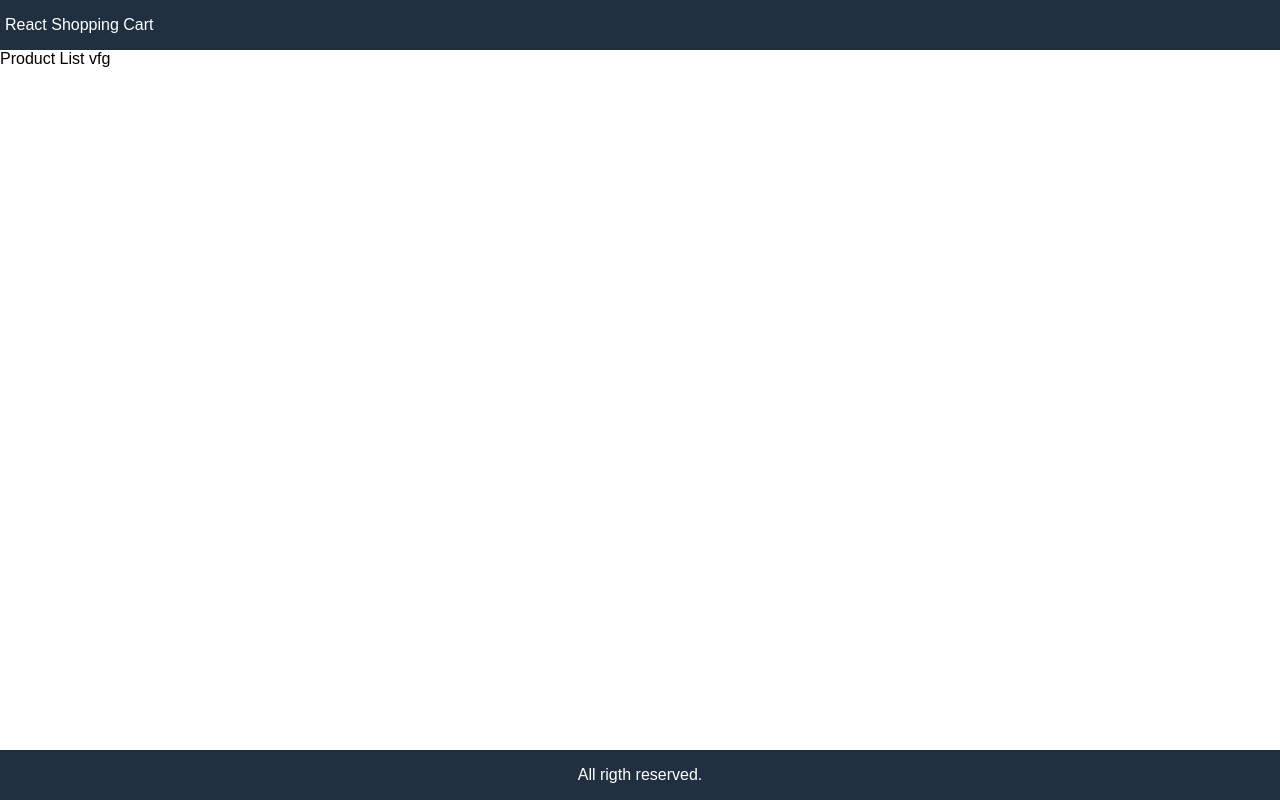
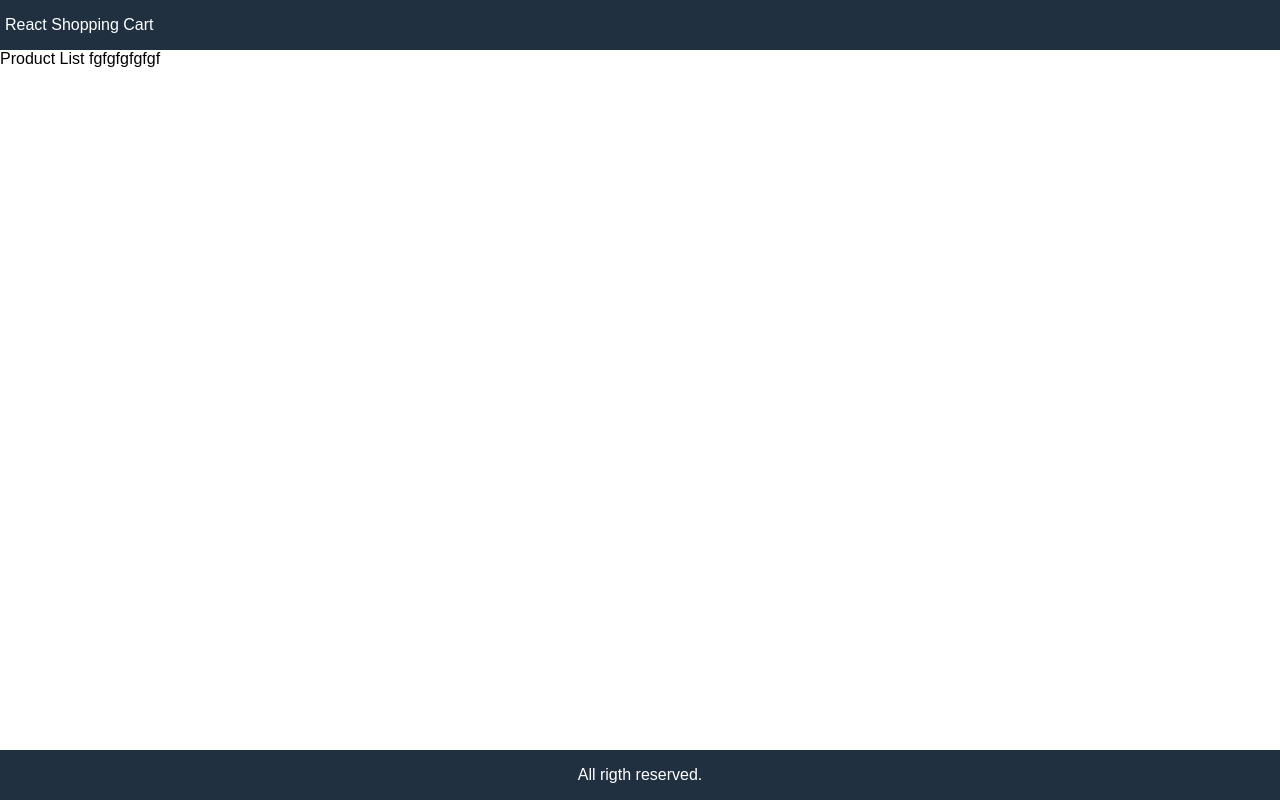
Before and after one commit to dagonib/react-shopping-cart, a React (Create React App) app: page / in a window 1280 px wide. Built offline with nearby package versions, Linux system fonts and the light colour scheme.

Commit message:
Segundo cambio

```diff
--- a/src/App.js
+++ b/src/App.js
@@ -7,7 +7,7 @@ function App() {
               <a href="/">React Shopping Cart</a>
           </header>
           <main>
-              Product List vfg
+              Product List fgfgfgfgfgf
           </main>
           <footer>All rigth reserved.</footer>
       </div>
```
